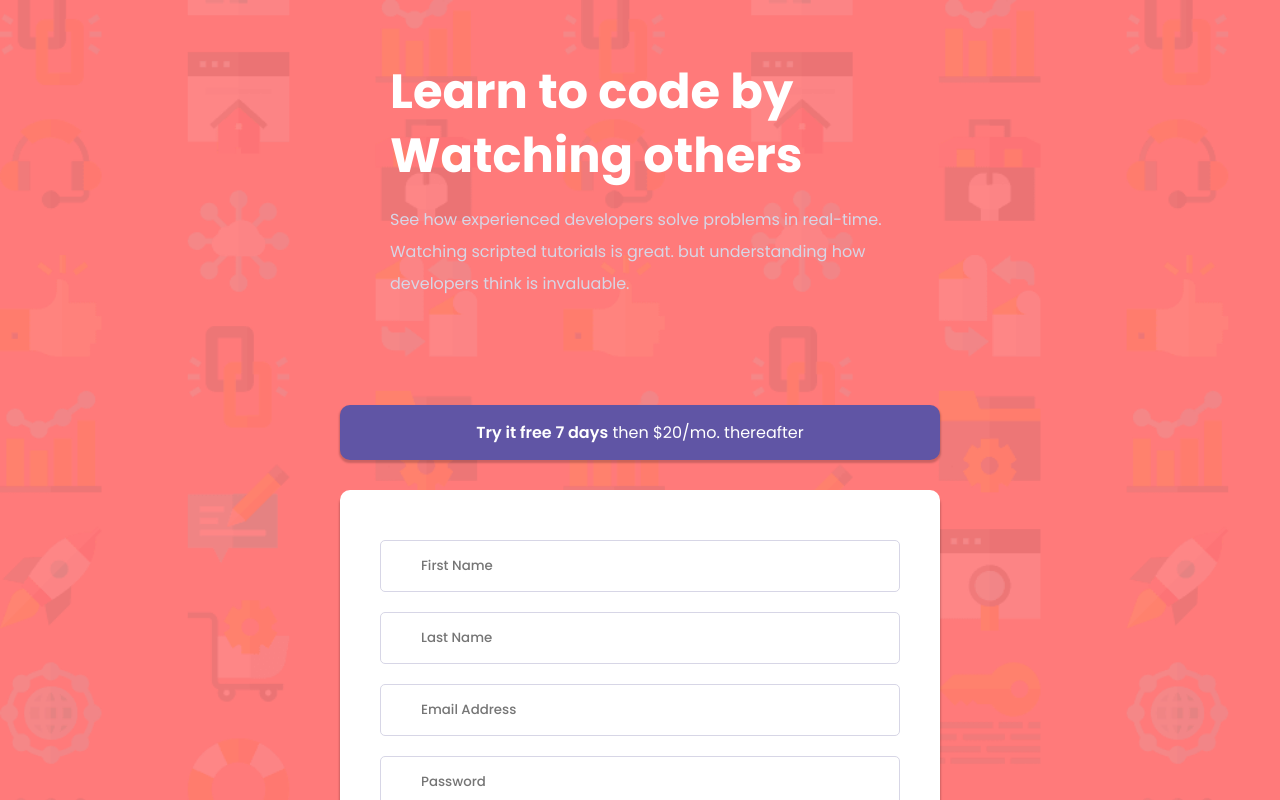
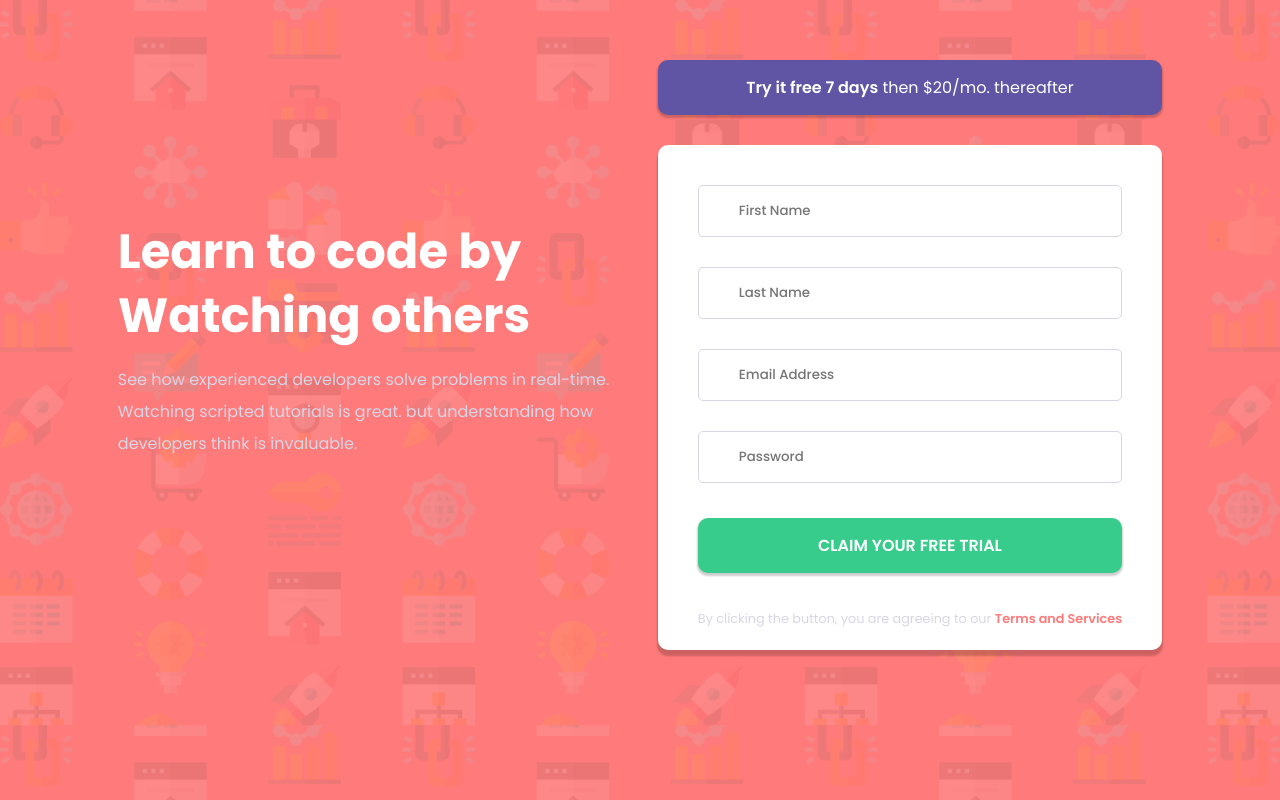
Before and after one commit to pedro-drosa/Signup-Form, a React (Vite) app: page / in a window 1280 px wide. Shown: the top 800 px of the page. Built offline with nearby package versions, Linux system fonts and the light colour scheme.

Commit message:
feat(useForm): form field validation

```diff
--- a/src/components/Form/index.tsx
+++ /dev/null
@@ -1,46 +0,0 @@
-import Button from '../Button';
-import Input from '../Input';
-
-import styles from './styles.module.scss';
-
-const Form = () => {
-  return (
-    <form className={styles.form}>
-      <Input
-        id="firstname"
-        name="firstname"
-        label="First Name"
-        type="text"
-        placeholder="First Name"
-      />
-      <Input
-        id="lastname"
-        name="lastname"
-        label="Last Name"
-        type="text"
-        placeholder="Last Name"
-      />
-      <Input
-        id="email"
-        name="email"
-        label="Email Adress"
-        type="email"
-        placeholder="Email Address"
-      />
-      <Input
-        id="password"
-        name="password"
-        label="Password"
-        type="password"
-        placeholder="Password"
-      />
-      <Button primary>CLAIM YOUR FREE TRIAL</Button>
-      <p>
-        By clicking the button, you are agreeing to our{' '}
-        <a>Terms and Services</a>
-      </p>
-    </form>
-  );
-};
-
-export default Form;
--- a/src/components/Form/styles.module.scss
+++ /dev/null
@@ -1,19 +0,0 @@
-.form {
-  margin-top: 30px;
-  background: var(--White);
-  border-radius: 10px;
-  padding: 40px;
-  max-width: 600px;
-  box-shadow: 0px 5px 2px 1px rgba(0, 0, 0, 0.2);
-
-  p {
-    text-align: center;
-    color: var(--Grayish-Blue);
-    font-size: 0.8rem !important;
-
-    a {
-      color: var(--Red);
-      font-weight: 600;
-    }
-  }
-}
--- a/src/components/Input/index.tsx
+++ b/src/components/Input/index.tsx
@@ -1,20 +1,30 @@
 import { InputHTMLAttributes } from 'react';
 
 import styles from './styles.module.scss';
+import ErrorSvg from '../../assets/icon-error.svg';
 
 interface InputProps extends InputHTMLAttributes<HTMLInputElement> {
-  id: string;
   name: string;
   label: string;
+  error: null | string;
 }
 
-const Input = ({ id, name, label, ...props }: InputProps) => {
+const Input = ({ name, label, error, ...props }: InputProps) => {
   return (
     <>
-      <label className={styles.label} htmlFor={id}>
+      <label className={styles.label} htmlFor={name}>
         {label}
       </label>
-      <input className={styles.input} id={id} name={name} {...props} />
+      <div className={styles.inputWrapper}>
+        <input
+          id={name}
+          className={`${styles.input} ${error ? styles.error : ''}`}
+          name={name}
+          {...props}
+        />
+        {error && <img src={ErrorSvg} />}
+      </div>
+      {error && <span className={error ? styles.error : ''}>{`${error}`}</span>}
     </>
   );
 };
--- a/src/components/Input/styles.module.scss
+++ b/src/components/Input/styles.module.scss
@@ -1,6 +1,5 @@
 .label {
   opacity: 0;
-  font-size: 0rem;
 }
 
 .input {
@@ -10,9 +9,34 @@
   padding: 15px 40px;
   border: 1px solid var(--Grayish-Blue);
   outline: none;
-  margin: 10px 0;
+  margin-bottom: 5px;
 }
 
 .input:focus {
   border: 1px solid var(--Blue);
 }
+
+input.error {
+  border: 1px solid var(--Red);
+  color: var(--Red);
+}
+
+span.error {
+  font-size: 0.8rem;
+  text-align: right;
+  display: block;
+  margin-bottom: -19px;
+  color: var(--Red);
+}
+
+.inputWrapper {
+  display: flex;
+  align-items: center;
+  justify-content: flex-end;
+  position: relative;
+
+  img {
+    position: absolute;
+    right: 15px;
+  }
+}
--- /dev/null
+++ b/src/hooks/useForm.ts
@@ -0,0 +1,50 @@
+import { ChangeEvent, useState } from 'react';
+
+interface IValidateTypes {
+  [key: string]: { regex: RegExp; message: string };
+}
+
+const validateTypes: IValidateTypes = {
+  email: {
+    regex:
+      /^(([^<>()[\]\\.,;:\s@"]+(\.[^<>()[\]\\.,;:\s@"]+)*)|(".+"))@((\[[0-9]{1,3}\.[0-9]{1,3}\.[0-9]{1,3}\.[0-9]{1,3}\])|(([a-zA-Z\-0-9]+\.)+[a-zA-Z]{2,}))$/,
+    message: 'looks like this is not an email',
+  },
+};
+
+const useForm = (type?: string) => {
+  const [value, setValue] = useState('');
+  const [error, setError] = useState<null | string>(null);
+
+  function onChange({ target }: ChangeEvent<HTMLInputElement>) {
+    if (error) validate(value);
+    setValue(target.value);
+  }
+
+  function validate(data: string) {
+    if (!type) return true;
+
+    if (value.length === 0) {
+      setError('cannot be empty');
+      return false;
+    }
+
+    if (validateTypes[type] && !validateTypes[type].regex.test(data)) {
+      setError(validateTypes[type].message);
+      return false;
+    }
+
+    setError(null);
+    return true;
+  }
+
+  return {
+    value,
+    onChange,
+    error,
+    validate: () => validate(value),
+    onBlur: () => validate(value),
+  };
+};
+
+export default useForm;
--- a/src/pages/SignUp/index.tsx
+++ b/src/pages/SignUp/index.tsx
@@ -1,26 +1,73 @@
-import Form from '../../components/Form';
+import useForm from '../../hooks/useForm';
+
+import Button from '../../components/Button';
+import Input from '../../components/Input';
+
 import styles from './styles.module.scss';
 
 const SignUp = () => {
+  const firstname = useForm(' ');
+  const lastname = useForm(' ');
+  const email = useForm('email');
+  const password = useForm(' ');
+
   return (
     <main className={styles.signup}>
-      <section className={`container ${styles.content}`}>
-        <div className={styles.wrapper}>
+      <div className={`container ${styles.content}`}>
+        <section className={styles.wrapper}>
           <h1>Learn to code by Watching others</h1>
           <p>
             See how experienced developers solve problems in real-time. Watching
             scripted tutorials is great. but understanding how developers think
             is invaluable.
           </p>
-        </div>
+        </section>
 
-        <div>
+        <section>
           <a className={`btn ${styles.link}`}>
             <span>Try it free 7 days</span> then $20/mo. thereafter
           </a>
-          <Form />
-        </div>
-      </section>
+          <form className={styles.form}>
+            <Input
+              name="firstname"
+              label="First Name"
+              type="text"
+              placeholder="First Name"
+              {...firstname}
+            />
+
+            <Input
+              name="lastname"
+              label="Last Name"
+              type="text"
+              placeholder="Last Name"
+              {...lastname}
+            />
+
+            <Input
+              name="email"
+              label="Email Adress"
+              type="email"
+              placeholder="Email Address"
+              {...email}
+            />
+
+            <Input
+              name="password"
+              label="Password"
+              type="password"
+              placeholder="Password"
+              {...password}
+            />
+
+            <Button primary>CLAIM YOUR FREE TRIAL</Button>
+            <p>
+              By clicking the button, you are agreeing to our{' '}
+              <a>Terms and Services</a>
+            </p>
+          </form>
+        </section>
+      </div>
     </main>
   );
 };
--- a/src/pages/SignUp/styles.module.scss
+++ b/src/pages/SignUp/styles.module.scss
@@ -12,11 +12,7 @@
   gap: 40px;
   padding: 30px;
 
-  div {
-    margin: 30px;
-  }
-
-  & > div {
+  & > section {
     h1 {
       font-size: 3rem;
       font-weight: 700;
@@ -42,3 +38,23 @@
     font-weight: 600;
   }
 }
+
+.form {
+  background: var(--White);
+  border-radius: 10px;
+  padding: 15px 40px;
+
+  max-width: 510px;
+  box-shadow: 0px 5px 2px 1px rgba(0, 0, 0, 0.2);
+
+  p {
+    text-align: center;
+    color: var(--Grayish-Blue);
+    font-size: 0.8rem !important;
+
+    a {
+      color: var(--Red);
+      font-weight: 600;
+    }
+  }
+}
--- a/src/styles/global.scss
+++ b/src/styles/global.scss
@@ -47,6 +47,6 @@ a {
   border-radius: 10px;
   padding: 15px;
   font-size: 1rem;
-  margin: 5px 0;
+  margin: 30px 0;
   box-shadow: 0px 2px 2px 1px rgba(0, 0, 0, 0.2);
 }
```
